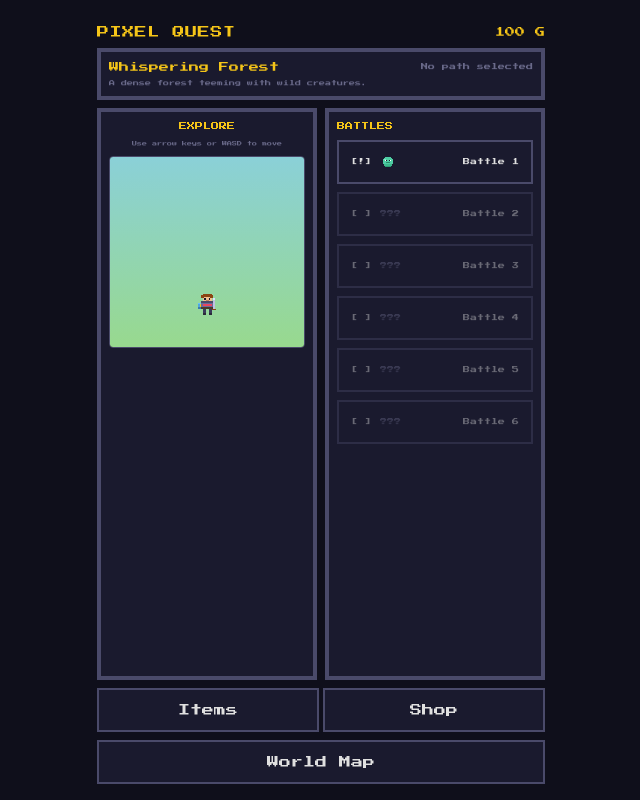
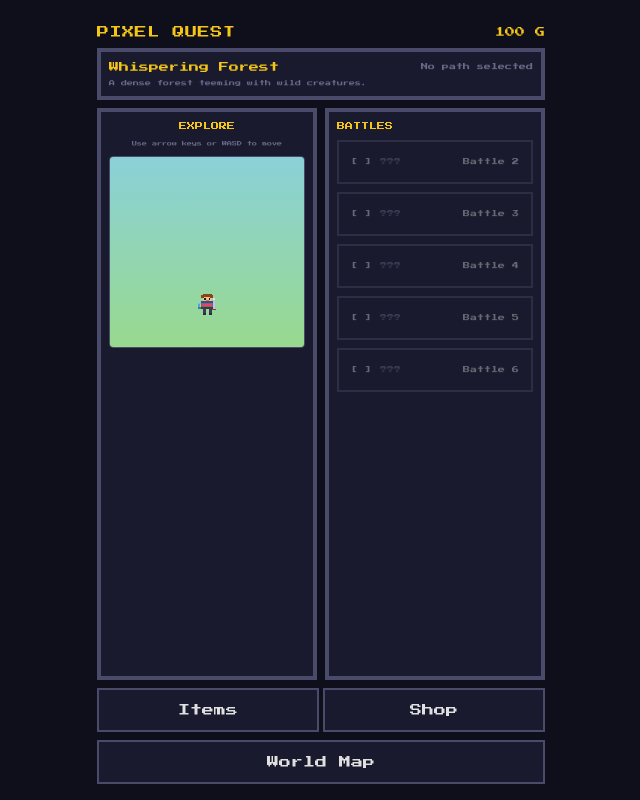
Before and after one commit to samtran7153-glitch/jrpg-game, a React (Vite) app: page / in a window 1280 px wide. Both pictures are taken after a click on the button "PRESS START". Shown: the whole page, without its empty margins (319-959 px from the left). Built offline with nearby package versions, Linux system fonts and the light colour scheme.

Commit message:
Hide current battle from list until completed

```diff
--- a/src/components/Overworld.jsx
+++ b/src/components/Overworld.jsx
@@ -461,7 +461,11 @@ export function AreaMapScreen({ state, onSelectBattle, onSelectArea, onUseItem,
                 const isCompleted = battleIndex < state.currentBattleIndex
                 const isCurrent = battleIndex === state.currentBattleIndex
                 const isLocked = battleIndex > state.currentBattleIndex
-                const showSprites = isCompleted || isCurrent
+
+                // Skip current battle - only show after it's completed
+                if (isCurrent && !isCompleted) return null
+
+                const showSprites = isCompleted
                 return (
                   <button
                     key={battleIndex}
@@ -472,7 +476,7 @@ export function AreaMapScreen({ state, onSelectBattle, onSelectArea, onUseItem,
                     onClick={() => onSelectBattle(battleIndex)}
                   >
                     <span className="text-[7px]">
-                      {isCompleted ? '[DONE]' : isCurrent ? '[!]' : isLocked ? '[ ]' : '[DONE]'}
+                      {isCompleted ? '[DONE]' : isLocked ? '[ ]' : '[DONE]'}
                     </span>
                     <span className="flex gap-1">
                       {showSprites
```
